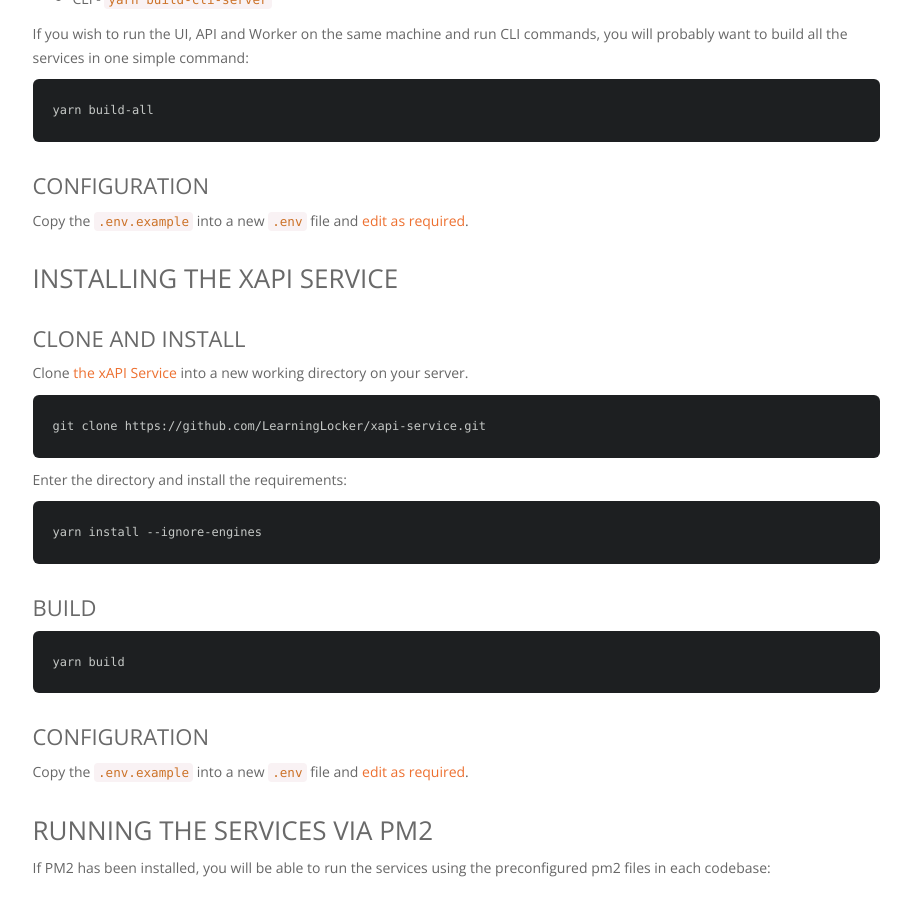
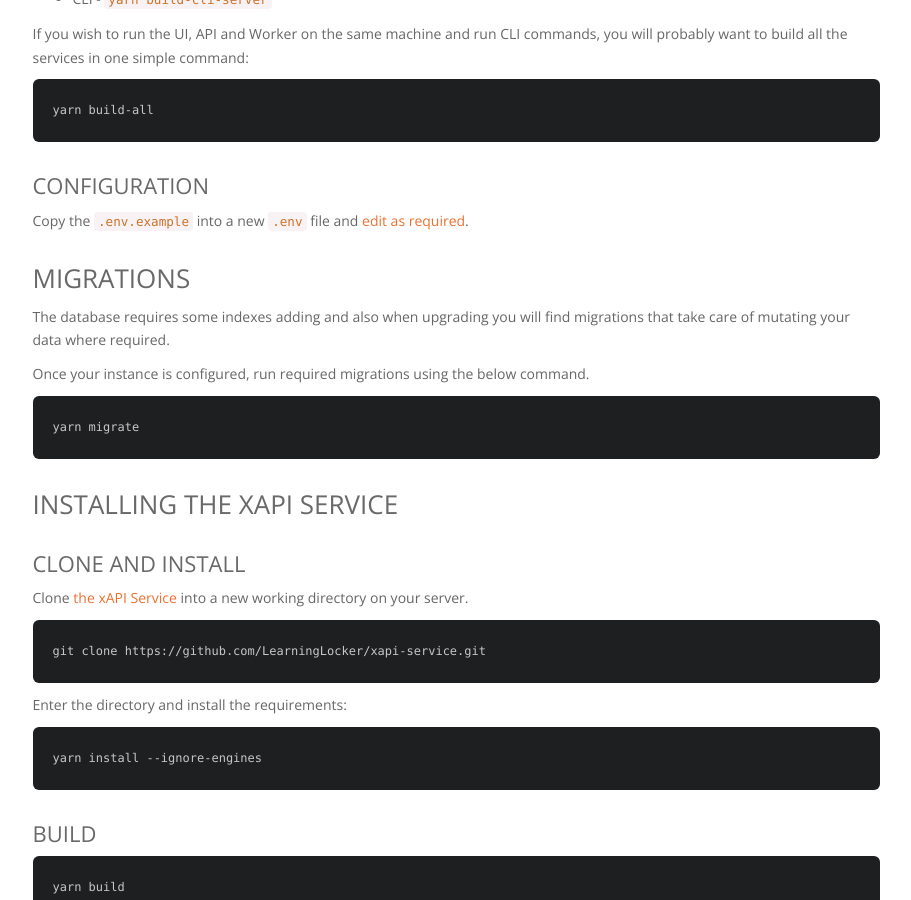
Before and after one commit to LearningLocker/docs, a Jekyll site: the page built from src/guides-custom-installation.md, in a window 1280 px wide and 900 px high, scrolled down 2350 px. Shown: the whole window, without its empty margins (330-1241 px from the left). Built offline with Jekyll 4.4.1, drawn with Linux system fonts in a browser that asks for light colours; nearby versions of some CDN libraries; our own code applies the rules of GitHub Pages for plain Markdown files.

Commit message:
Update guides-custom-installation.md

````diff
--- a/src/guides-custom-installation.md
+++ b/src/guides-custom-installation.md
@@ -108,6 +108,16 @@ yarn build-all
 
 Copy the `.env.example` into a new `.env` file and [edit as required](http://docs.learninglocker.net/guides-configuring/#learning-locker-application).
 
+## Migrations
+
+The database requires some indexes adding and also when upgrading you will find migrations that take care of mutating your data where required.
+
+Once your instance is configured, run required migrations using the below command.
+
+```
+yarn migrate
+```
+
 ## Installing the xAPI service
 
 ### Clone and install
````
